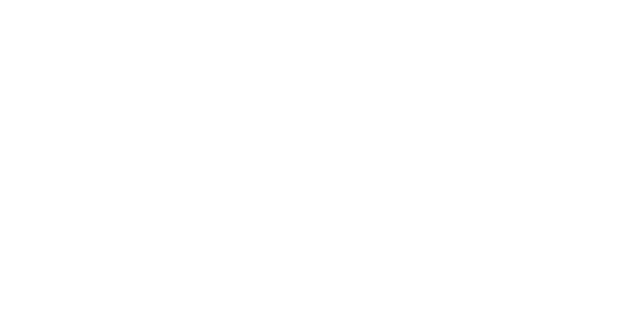
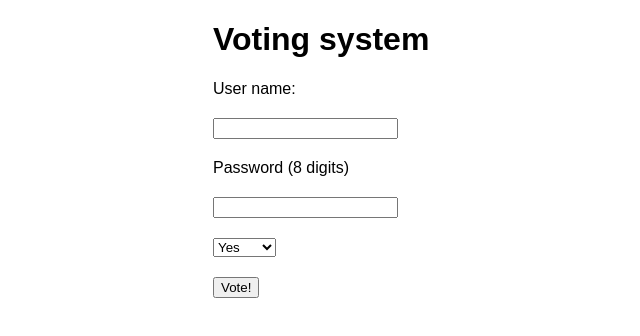
Before and after one commit to DorianKita/voting_system, a plain HTML site: page index.html in a window 1280 px wide. Shown: the whole page, without its empty margins (27-667 px from the left). Drawn offline with Linux system fonts and the light colour scheme.

Commit message:
added some basic html structure, and css styles

```diff
--- a/index.html
+++ b/index.html
@@ -3,11 +3,23 @@
 <head>
     <meta charset="UTF-8">
     <meta name="viewport" content="width=device-width, initial-scale=1.0">
-    <title>Document</title>
+    <title>Voting project</title>
     <link rel="stylesheet" href="style.css">
 </head>
 <body>
+    <h1>Voting system</h1>
+    <form class="voting-form">
+        <label>User name: <input type="text" class="user-name" required></label>
+        <label>Password (8 digits)<input type="text" class="user-id" required maxlength="8" minlength="8"></label>
+        <select class="vote-options">
+            <option value="Option 1">Yes</option>
+            <option value="Option 2">No</option>
+            <option value="Option 3">Maybe</option>
+        </select>
+        <button type="submit">Vote!</button>
+    </form>
 
+    <div class="vote-results"></div>
 
     <script src="app.js"></script>
 </body>
--- a/style.css
+++ b/style.css
@@ -0,0 +1,18 @@
+body{
+    font-family: Arial, Helvetica, sans-serif;
+    width: 800px;
+    margin:0 auto;
+}
+
+@media (max-width:800px){
+    body{
+     display: flex;
+     flex-direction: column;
+        align-items: center;
+    }
+}
+
+input, select, button{
+    display: block;
+    margin: 20px 0;
+}
```
